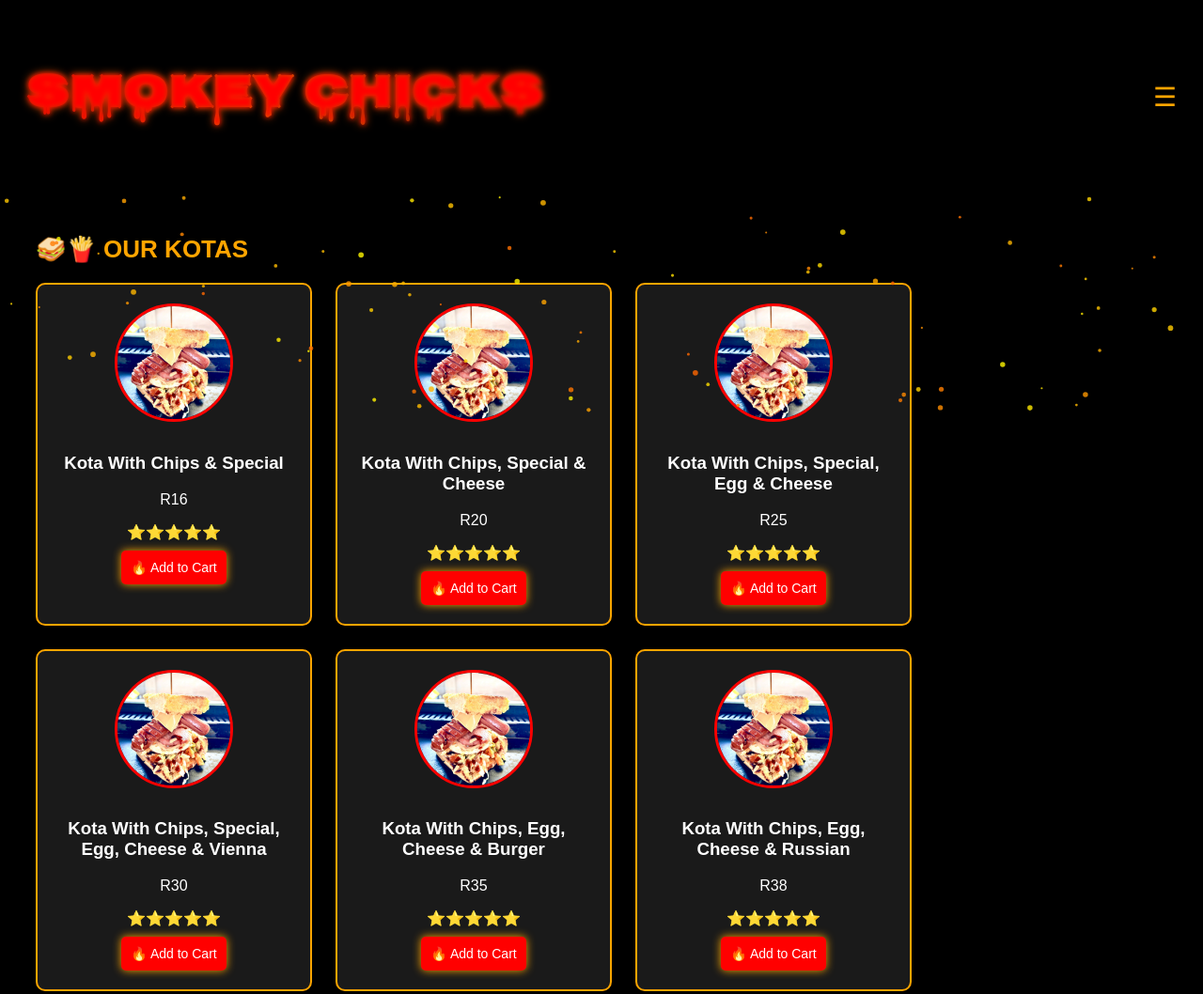
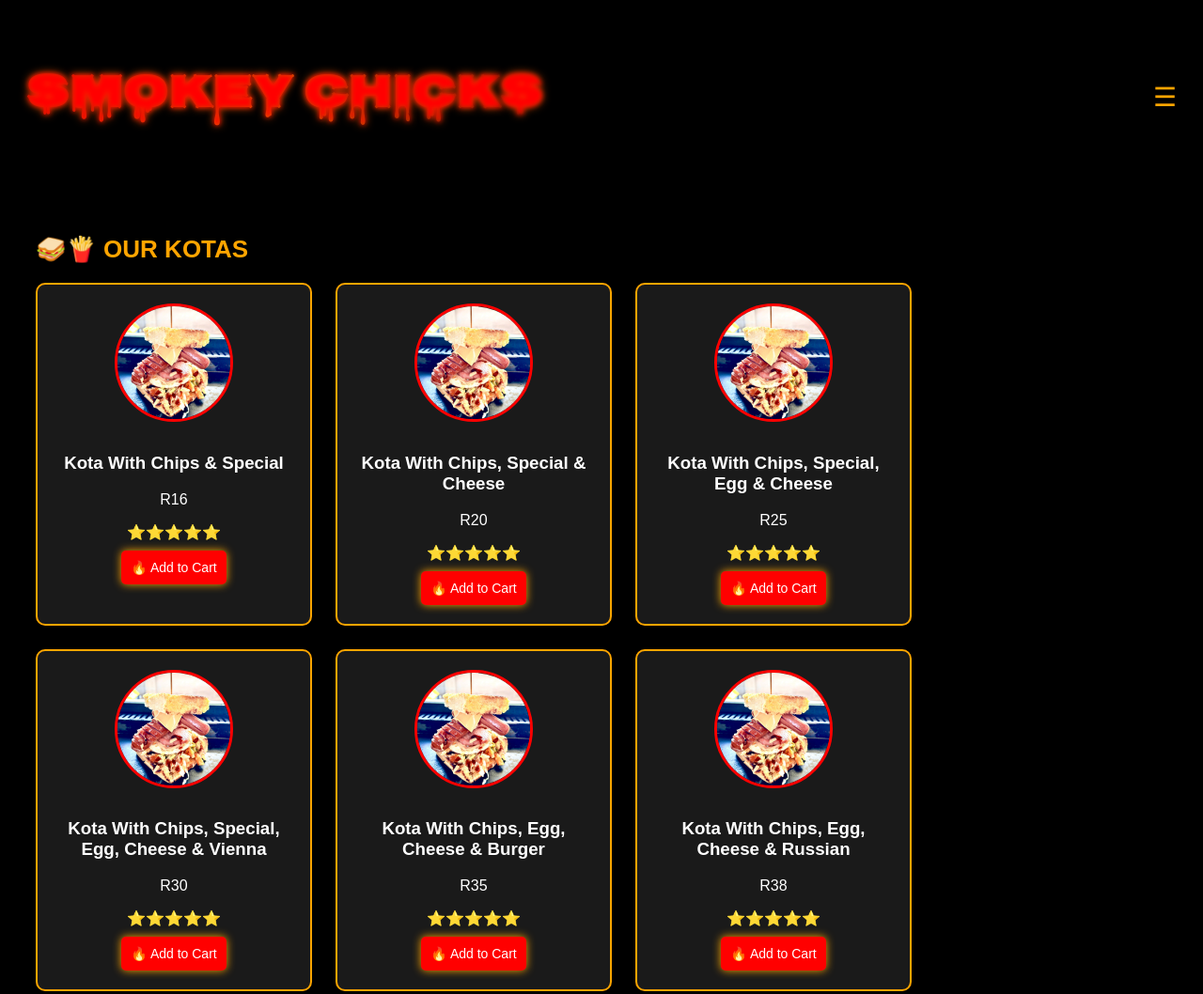
Before and after one commit to Business-Web01/smokey_chicks, a plain HTML site: page menu.html in a window 1280 px wide. Shown: the top 1058 px of the page at 94% size. Drawn offline with Linux system fonts and the light colour scheme.

Commit message:
Update menu.html

```diff
--- a/menu.html
+++ b/menu.html
@@ -428,7 +428,7 @@ body.menu-page {
 
     </main>
 
- <script>
+       <script>
   let cart = JSON.parse(localStorage.getItem("cart")) || [];
 
   function addToCart(itemName, basePrice) {
@@ -525,61 +525,6 @@ body.menu-page {
 
     const sparks = [];
     function createSpark() {
-      return {
-        x: Math.random() * canvas.width,
-        y: -10,
-        size: Math.random() * 2 + 1,
-        speedY: Math.random() * 1 + 0.5,
-        color: `rgba(255,${Math.floor(Math.random() * 150 + 100)},0,0.8)`
-      };
-    }
-
-    function animateSparks() {
-      ctx.clearRect(0, 0, canvas.width, canvas.height);
-      while (sparks.length < 100) sparks.push(createSpark());
-      for (let i = 0; i < sparks.length; i++) {
-        const s = sparks[i];
-        s.y += s.speedY;
-        ctx.beginPath();
-        ctx.arc(s.x, s.y, s.size, 0, Math.PI * 2);
-        ctx.fillStyle = s.color;
-        ctx.fill();
-        if (s.y > canvas.height) sparks.splice(i, 1);
-      }
-      requestAnimationFrame(animateSparks);
-    }
-
-    animateSparks();
-  }
-
-  function toggleMenu() {
-    const nav = document.getElementById("navLinks");
-    nav.classList.toggle("show");
-  }
-
-  document.addEventListener("click", function (e) {
-    const nav = document.getElementById("navLinks");
-    const toggle = document.querySelector(".menu-toggle");
-    if (!nav.contains(e.target) && !toggle.contains(e.target)) {
-      nav.classList.remove("show");
-    }
-  });
-
-window.addEventListener("DOMContentLoaded", () => {
-  const popup = document.getElementById("friday-popup");
-  const blur = document.getElementById("friday-blur");
-
-  popup.style.display = "block";
-  blur.style.display = "block";
-
-  setTimeout(() => {
-    popup.style.display = "none";
-    blur.style.display = "none";
-  }, 5000);
-});
-
-
-</script>
 
 </body>
 </html>
```
